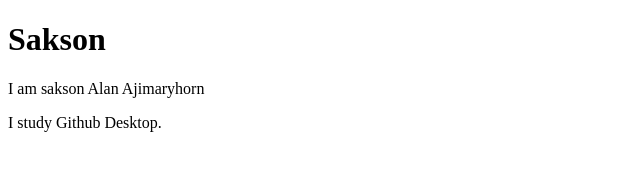
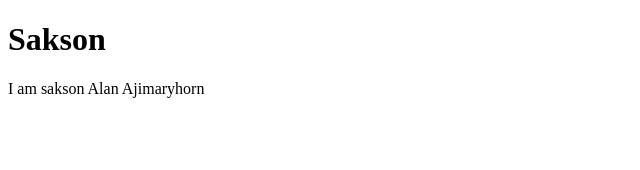
Before and after one commit to aiam0202/github-desktop-project, a plain HTML site: page index.html in a window 1280 px wide. Shown: the whole page, without its empty margins (0-640 px from the left). Drawn offline with Linux system fonts and the light colour scheme.

Commit message:
Revert "Add some text"
This reverts commit d905ec7f1cd7d8c624dd303fe3b58a6ffc1db00d.

```diff
--- a/index.html
+++ b/index.html
@@ -9,6 +9,5 @@
 <body>
     <h1>Sakson</h1>
     <p>I am sakson Alan Ajimaryhorn </p>
-    <p>I study Github Desktop.</p>
 </body>
 </html>
```
